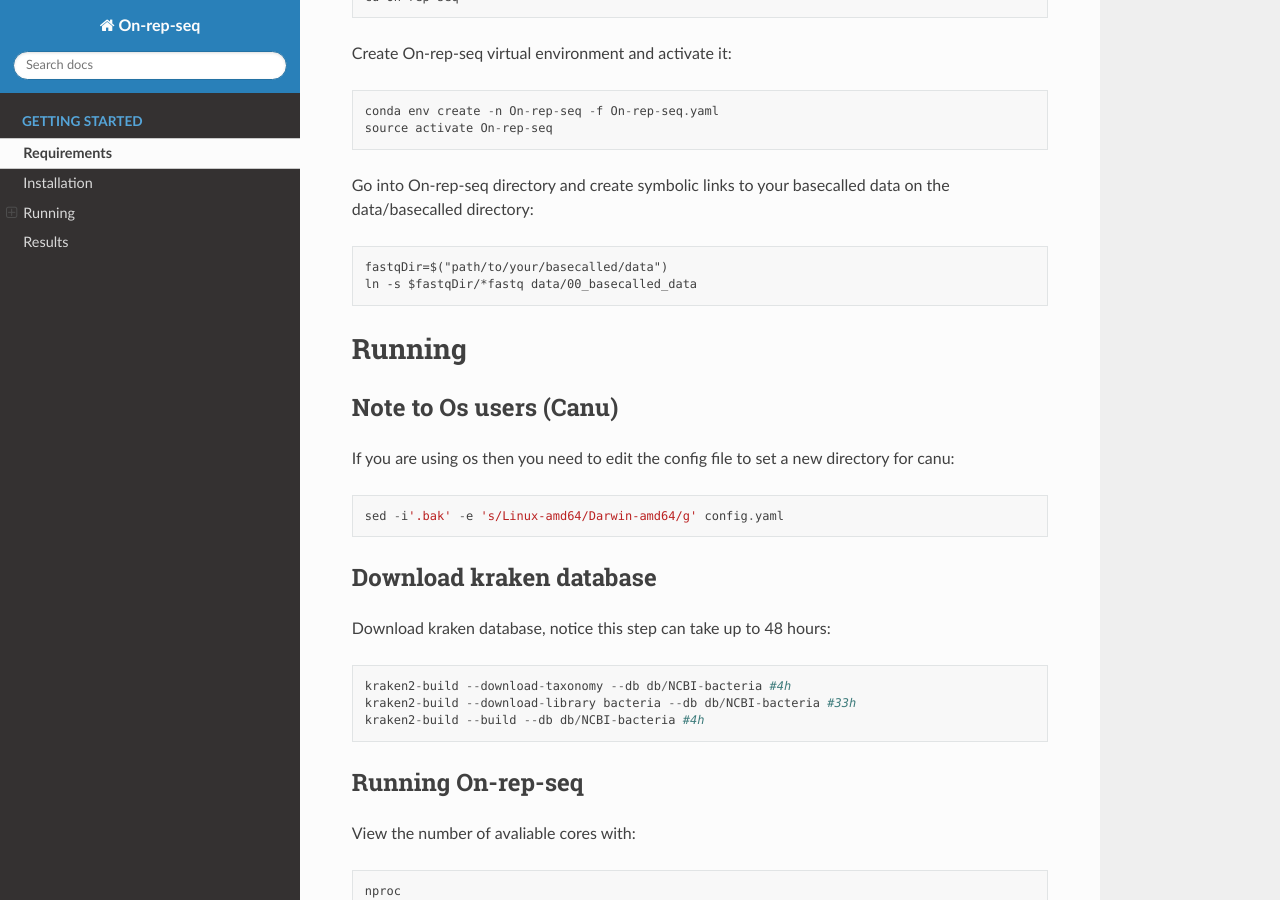
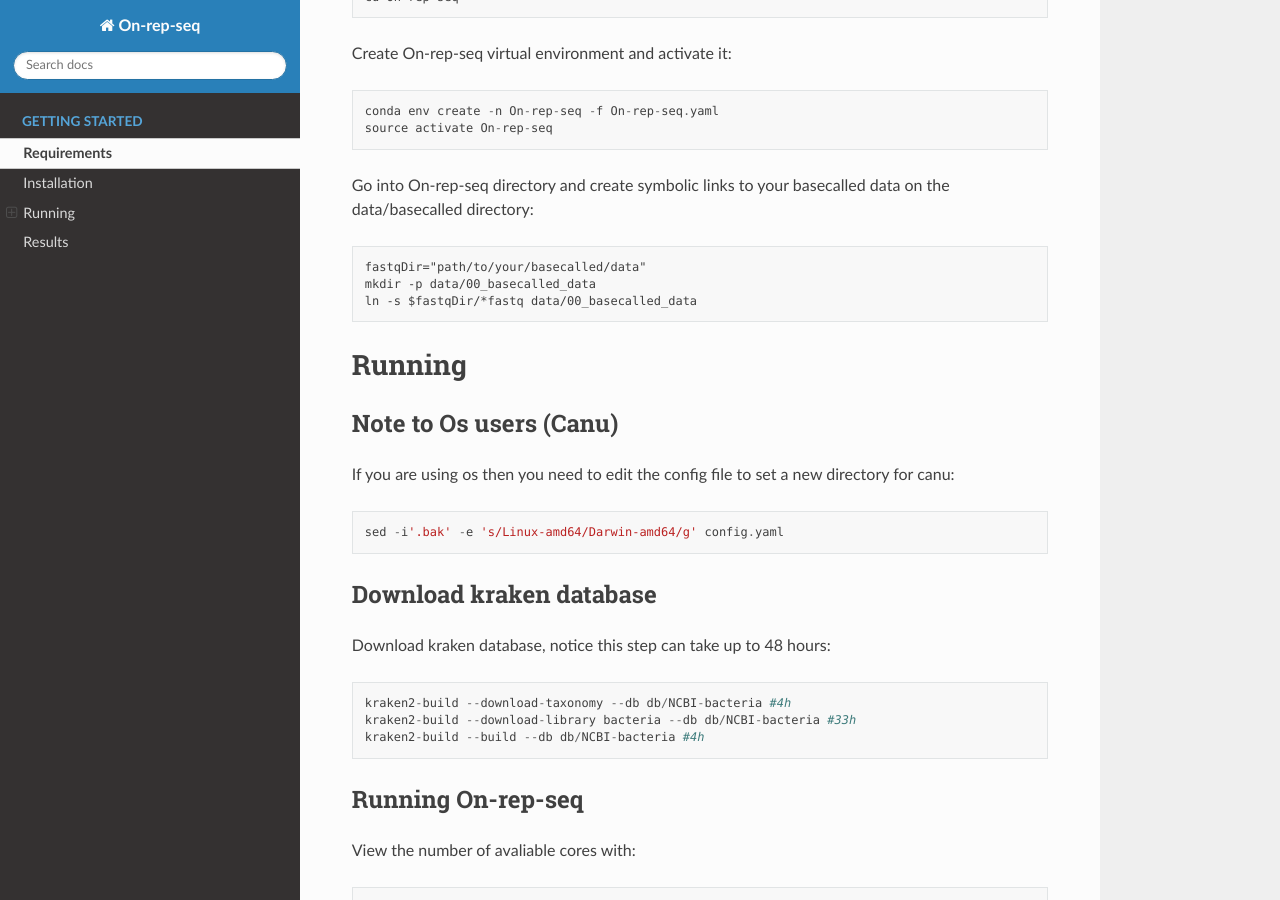
Before and after one commit to lauramilena3/On-rep-seq, a Sphinx documentation site: the page built from docs/userGuide.rst, in a window 1280 px wide and 900 px high, scrolled down 406 px. Built offline with Sphinx 7.4.7 and the Read the Docs theme 2.0.0, drawn with Linux system fonts in a browser that asks for light colours.

Commit message:
updated userguide

```diff
--- a/docs/userGuide.rst
+++ b/docs/userGuide.rst
@@ -21,7 +21,8 @@ Create On-rep-seq virtual environment and activate it::
 Go into On-rep-seq directory and create symbolic links to your
 basecalled data on the data/basecalled directory::
 
-   fastqDir=$("path/to/your/basecalled/data")
+   fastqDir="path/to/your/basecalled/data"
+   mkdir -p data/00_basecalled_data
    ln -s $fastqDir/*fastq data/00_basecalled_data
 
 Running
```
